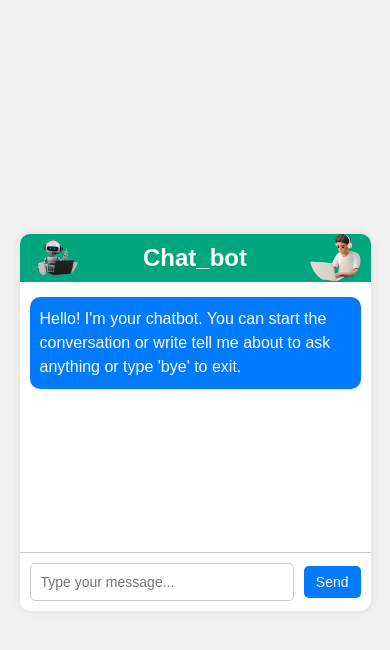
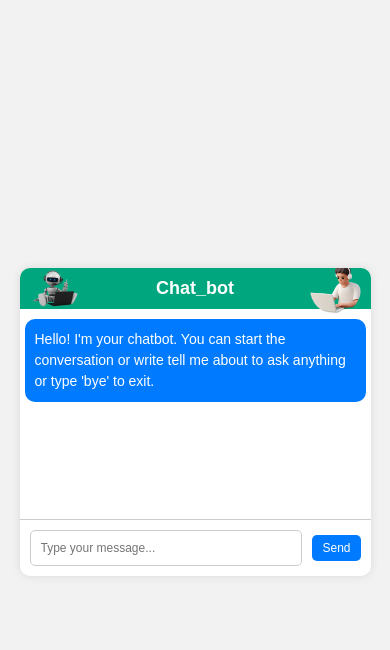
Before and after one commit to SHERJINAG/chat_bot, a Flask app: page / in a window 390 px wide. Shown: the top 650 px of the page. Run offline with Flask 3, Linux system fonts and the light colour scheme.

Commit message:
Update style.css

```diff
--- a/static/style.css
+++ b/static/style.css
@@ -20,7 +20,6 @@ body {
     margin: auto;
 }
 
-/* Chat Header */
 /* Chat Header */
 .chat-header {
     background-color: #00A67E;
@@ -59,7 +58,6 @@ body {
     text-align: center;
 }
 
-
 /* Chat Box */
 .chat-box {
     background-color: #fff;
@@ -73,7 +71,7 @@ body {
     padding: 10px;
     min-height: 300px;
     max-height: 400px;
-    overflow-y: scroll;
+    overflow-y: auto;
 }
 
 .chat-message {
@@ -139,4 +137,38 @@ button:hover {
     input[type="text"] {
         font-size: 14px;
     }
+
+    .chat-message {
+        font-size: 14px;
+    }
+
+    .chat-header h1 {
+        font-size: 20px;
+    }
 }
+
+/* Additional Mobile Adjustments */
+@media only screen and (max-width: 400px) {
+    .chat-header img {
+        height: 30px;
+    }
+
+    .chat-header h1 {
+        font-size: 18px;
+    }
+
+    button {
+        padding: 6px 10px;
+        font-size: 12px;
+    }
+
+    input[type="text"] {
+        font-size: 12px;
+    }
+
+    .chat-body {
+        padding: 5px;
+        min-height: 200px;
+        max-height: 300px;
+    }
+}
```
